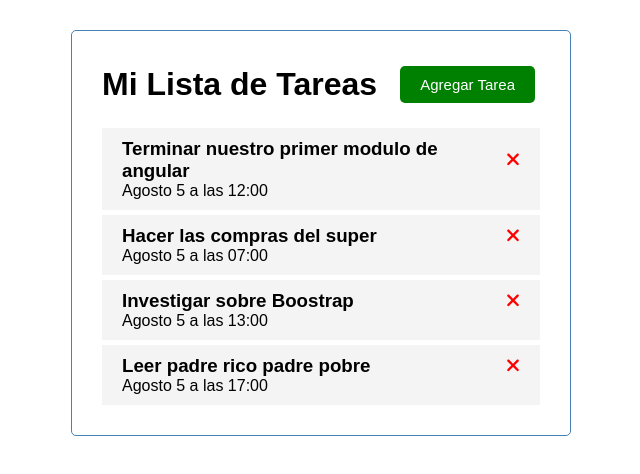
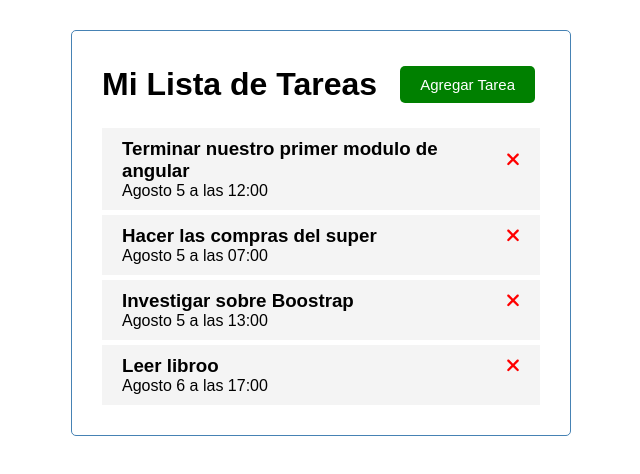
Before and after one commit to NicolasPozzer/task-list-nico, an Angular app: page / in a window 1280 px wide. Shown: the top 474 px of the page, without its empty margins (319-959 px from the left). Built offline with nearby package versions, Linux system fonts and the light colour scheme; data requests are answered from the project's data file.

Commit message:
servicio y servidor de tareas listo

```diff
--- /dev/null
+++ b/db.json
@@ -0,0 +1,31 @@
+{
+    "tasks":[
+
+        {
+            "id": 1,
+            "text": "Terminar nuestro primer modulo de angular",
+            "day": "Agosto 5 a las 12:00",
+            "reminder": true
+        },
+
+        {
+            "id": 2,
+            "text": "Hacer las compras del super",
+            "day": "Agosto 5 a las 07:00",
+            "reminder": true
+        },
+        {
+            "id": 3,
+            "text": "Investigar sobre Boostrap",
+            "day": "Agosto 5 a las 13:00",
+            "reminder": false
+        },
+        {
+            "id": 4,
+            "text": "Leer libroo",
+            "day": "Agosto 6 a las 17:00",
+            "reminder": false
+        }
+
+    ]
+}
--- a/package.json
+++ b/package.json
@@ -6,7 +6,8 @@
     "start": "ng serve",
     "build": "ng build",
     "watch": "ng build --watch --configuration development",
-    "test": "ng test"
+    "test": "ng test",
+    "server": "json-server --watch db.json --port 5000"
   },
   "private": true,
   "dependencies": {
@@ -23,6 +24,7 @@
     "@fortawesome/free-brands-svg-icons": "^6.2.1",
     "@fortawesome/free-regular-svg-icons": "^6.2.1",
     "@fortawesome/free-solid-svg-icons": "^6.2.1",
+    "json-server": "^0.17.3",
     "rxjs": "~7.8.0",
     "tslib": "^2.3.0",
     "zone.js": "~0.12.0"
--- a/src/app/app.module.ts
+++ b/src/app/app.module.ts
@@ -1,12 +1,13 @@
 import { NgModule } from '@angular/core';
 import { BrowserModule } from '@angular/platform-browser';
+import { FontAwesomeModule } from '@fortawesome/angular-fontawesome';
+import { HttpClientModule } from '@angular/common/http'
 
 import { AppComponent } from './app.component';
 import { HeaderComponent } from './components/header/header.component';
 import { ButtonComponent } from './components/button/button.component';
 import { TasksComponent } from './components/tasks/tasks.component';
 import { TasksItemComponent } from './components/tasks-item/tasks-item.component';
-import { FontAwesomeModule } from '@fortawesome/angular-fontawesome';
 
 
 @NgModule({
@@ -20,7 +21,8 @@
   ],
   imports: [
     BrowserModule,
-    FontAwesomeModule
+    FontAwesomeModule,
+    HttpClientModule
   ],
   providers: [],
   bootstrap: [AppComponent]
--- a/src/app/components/tasks/tasks.component.ts
+++ b/src/app/components/tasks/tasks.component.ts
@@ -1,7 +1,7 @@
 import { Component, OnInit } from '@angular/core';
-import { Task } from 'src/app/Task';
-import { TASKS } from 'src/app/mock-tasks';
 
+import { TaskService } from '../../services/task.service';
+import { Task } from '../../Task';
 
 
 @Component({
@@ -12,13 +12,17 @@
 
 export class TasksComponent implements OnInit {
 
-  tasks: Task[] = TASKS;
+  tasks: Task[] = [];
 
 
-  constructor() { }
+  constructor(
+    private taskService: TaskService
+  ) { }
 
   ngOnInit(): void {
-
+    this.taskService.getTasks().subscribe((tasks)=>(
+      this.tasks = tasks
+    ));
   }
 
 }
--- a/src/app/mock-tasks.ts
+++ b/src/app/mock-tasks.ts
@@ -1,30 +1,6 @@
 import { Task } from "./Task"
 export const TASKS: Task[] = [
 
-    {
-        id: 1,
-        text: "Terminar nuestro primer modulo de angular",
-        day: 'Agosto 5 a las 12:00',
-        reminder: true
-    },
 
-    {
-        id: 2,
-        text: "Hacer las compras del super",
-        day: 'Agosto 5 a las 07:00',
-        reminder: true
-    },
-    {
-        id: 3,
-        text: "Investigar sobre Boostrap",
-        day: 'Agosto 5 a las 13:00',
-        reminder: false
-    },
-    {
-        id: 4,
-        text: "Leer padre rico padre pobre",
-        day: 'Agosto 5 a las 17:00',
-        reminder: false
-    }
 
 ]
--- /dev/null
+++ b/src/app/services/task.service.ts
@@ -0,0 +1,25 @@
+import { Injectable } from '@angular/core';
+import { HttpClient, HttpHandler } from '@angular/common/http';
+import { Observable, of } from 'rxjs';
+import { Task } from '../Task';
+import { TASKS } from '../mock-tasks';
+
+
+
+
+@Injectable({
+  providedIn: 'root'
+})
+
+export class TaskService {
+  private apiUrl = 'http://localhost:5000/tasks'
+  constructor(
+    private http:HttpClient
+  ) { }
+
+
+  getTasks(): Observable<Task[]>{
+
+    return this.http.get<Task[]>(this.apiUrl)
+  }
+}
```
Also changed, not shown: src/app/components/tasks-item/tasks-item.component.html (line endings or trailing spaces), 2 other files (tests, documents, lock files or other folders).
